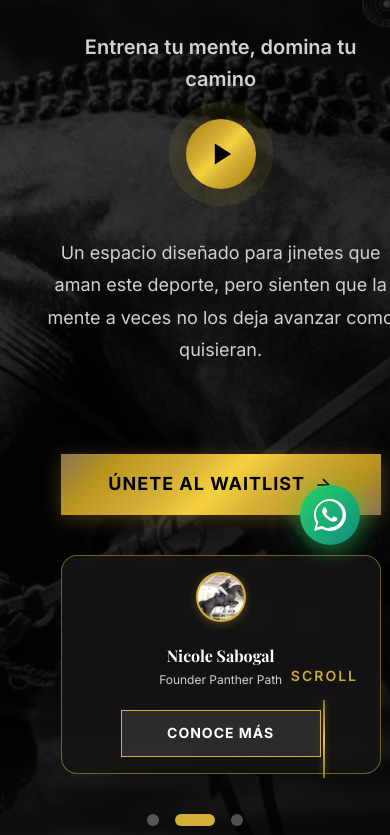
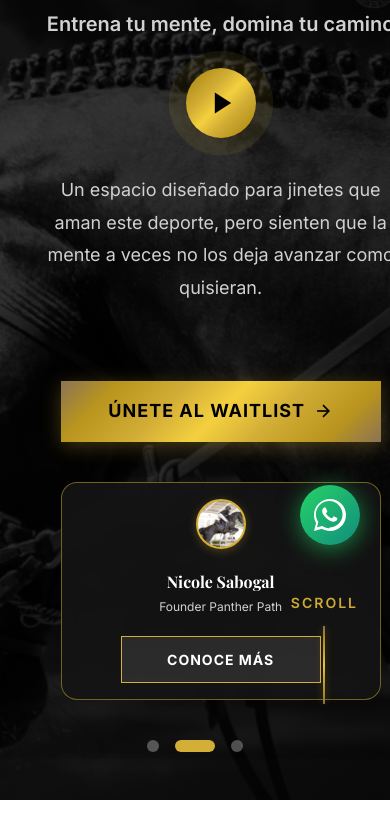
Before and after one commit to cjsabogal-boop/pantherpath, a plain HTML site: page index.html in a window 390 px wide. Shown: the part 269-1104 px from the top of the page. Drawn offline with nearby package versions, Linux system fonts and the light colour scheme.

Commit message:
[Auto] Fix: Ajuste final centrado Hero, subtítulo en una línea y compactación vertical

```diff
--- a/styles.css
+++ b/styles.css
@@ -163,15 +163,18 @@ a:focus:not(.nav-logo) {
         max-width: 100%;
         box-sizing: border-box;
         margin: 0 auto;
-        padding: 0 1.5rem;
+        padding: 0 1rem;
+        /* Padding lateral equilibrado */
         touch-action: auto !important;
         display: flex;
         flex-direction: column;
         align-items: center;
-        /* Centrado automático */
+        /* Centrado absoluto */
         justify-content: center;
-        gap: 1.5rem;
-        /* Espacio consistente entre elementos */
+        text-align: center;
+        /* Asegurar texto centrado */
+        gap: 0.8rem;
+        /* Compactar espacios verticales */
         position: relative;
         z-index: 10;
     }
@@ -236,27 +239,38 @@ a:focus:not(.nav-logo) {
     /* Textos centrados forzados */
     .hero-subtitle-wrapper {
         flex-direction: column;
-        gap: 1rem;
+        /* Play button debajo o al lado segun prefieras, aqui seguimos columna */
+        gap: 0.5rem;
+        /* Reducir espacio con boton play */
         width: 100%;
         align-items: center;
         justify-content: center;
         padding: 0;
         text-align: center;
+        margin-bottom: 0.5rem;
+        /* Separacion extra pequeña */
     }
 
     .hero-subtitle {
-        font-size: clamp(0.9rem, 3.5vw, 1.1rem);
+        font-size: clamp(0.75rem, 3.5vw, 0.9rem);
+        /* Fuente ligeramente mas pequeña */
         text-align: center;
         width: 100%;
-        padding: 0 1rem;
-        /* Margen seguro lateral */
+        padding: 0;
         margin: 0 auto;
+        white-space: nowrap;
+        /* FORZAR UNA SOLA LINEA */
+        overflow: hidden;
+        text-overflow: ellipsis;
+        /* Por seguridad */
     }
 
     .video-play-btn {
-        width: 45px;
-        height: 45px;
+        width: 40px;
+        /* Reducir tamaño boton play */
+        height: 40px;
         touch-action: manipulation !important;
+        margin-top: 0.2rem;
     }
 
     .video-play-btn svg {
```
